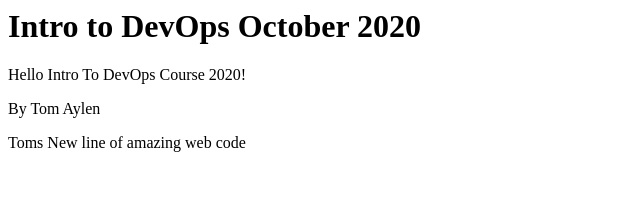
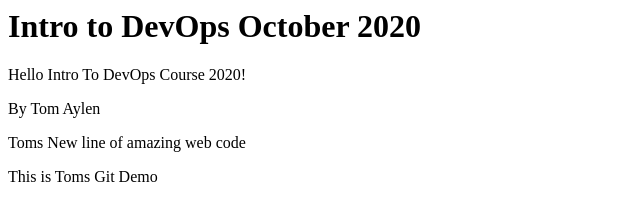
Before and after one commit to TomAylen/HelloNatives, a plain HTML site: page index.html in a window 1280 px wide. Shown: the whole page, without its empty margins (0-640 px from the left). Drawn offline with Linux system fonts and the light colour scheme.

Commit message:
added a new line

```diff
--- a/index.html
+++ b/index.html
@@ -5,5 +5,6 @@
   <p> Hello Intro To DevOps Course 2020! </p>
   <p> By Tom Aylen </p>
   <p> Toms New line of amazing web code </p>
+  <p> This is Toms Git Demo</p>
 </body>
 </html>
```
